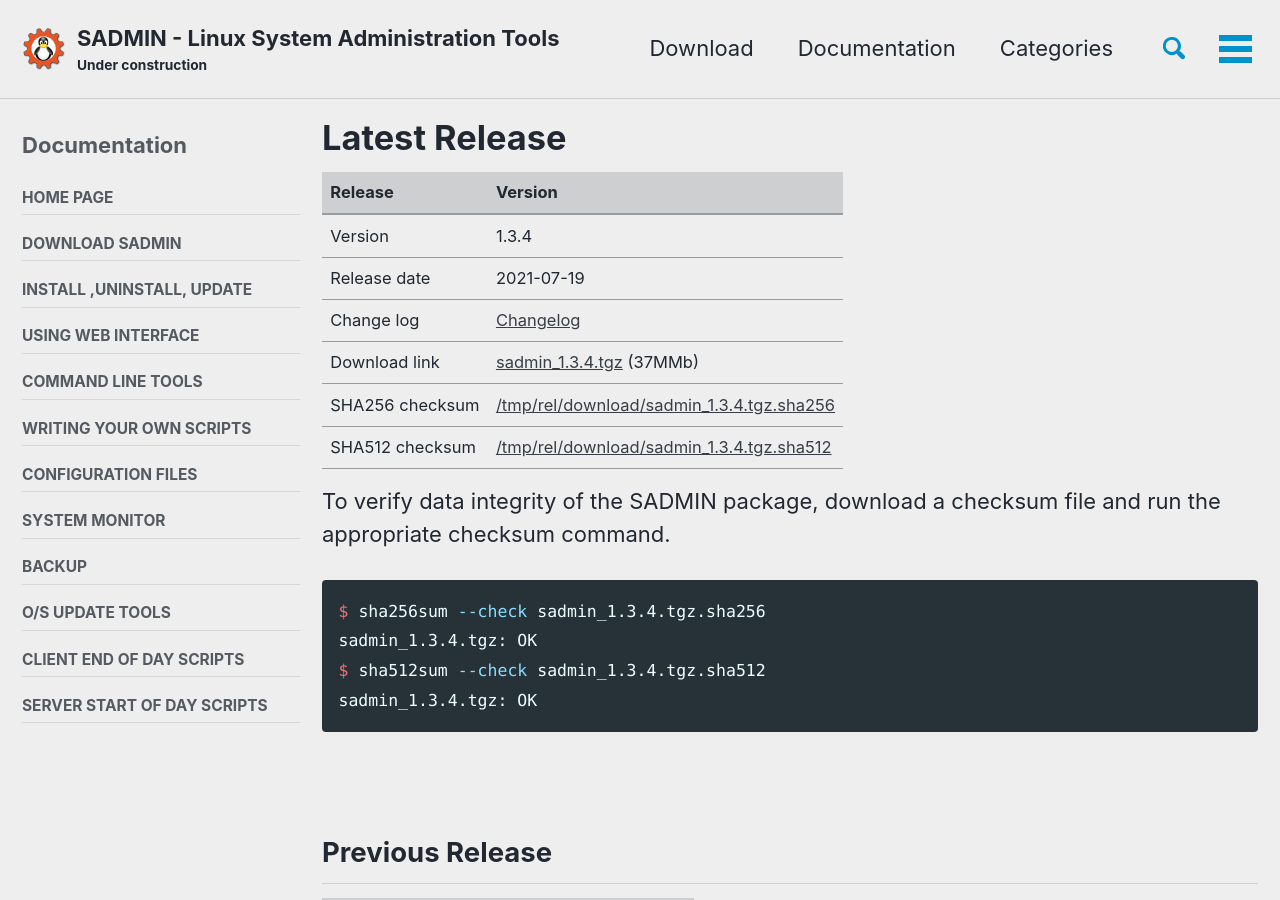
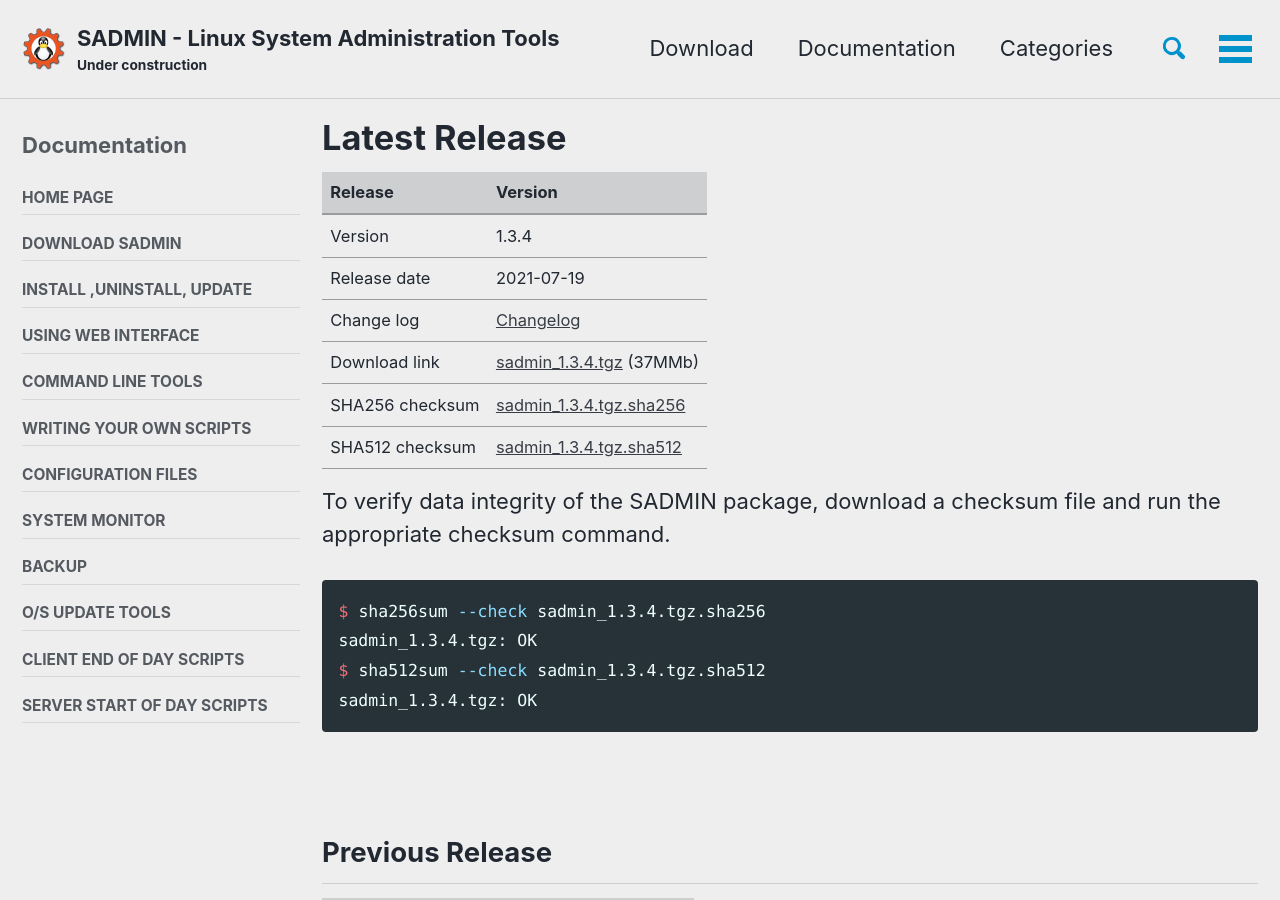
Before and after one commit to jadupl2/jadupl2.github.io, a Jekyll site: the page built from _pages/download.md, in a window 1280 px wide and 900 px high. Built offline with Jekyll 4.4.1, drawn with Linux system fonts in a browser that asks for light colours; cached includes are drawn as plain includes.

Commit message:
Fix checksum link on download page

```diff
--- a/_pages/download.md
+++ b/_pages/download.md
@@ -24,8 +24,8 @@ sidebar:
 | Release date    | 2021-07-19  |
 | Change log      | [Changelog](https://github.com/jadupl2/sadmin/releases/tag/1.3.4) |
 | Download link   | [sadmin_1.3.4.tgz](https://github.com/jadupl2/sadmin/releases/download/1.3.4/sadmin_1.3.4.tgz) (37MMb) |
-| SHA256 checksum | [/tmp/rel/download/sadmin_1.3.4.tgz.sha256](https://github.com/jadupl2/sadmin/releases/download/sadmin_1.3.4.tgz.sha256)|
-| SHA512 checksum | [/tmp/rel/download/sadmin_1.3.4.tgz.sha512](https://github.com/jadupl2/sadmin/releases/download/sadmin_1.3.4.tgz.sha512)|
+| SHA256 checksum | [sadmin_1.3.4.tgz.sha256](https://github.com/jadupl2/sadmin/releases/download/sadmin_1.3.4.tgz.sha256)|
+| SHA512 checksum | [sadmin_1.3.4.tgz.sha512](https://github.com/jadupl2/sadmin/releases/download/sadmin_1.3.4.tgz.sha512)|
 
 To verify data integrity of the SADMIN package, download a checksum file and run the appropriate
 checksum command.
```
